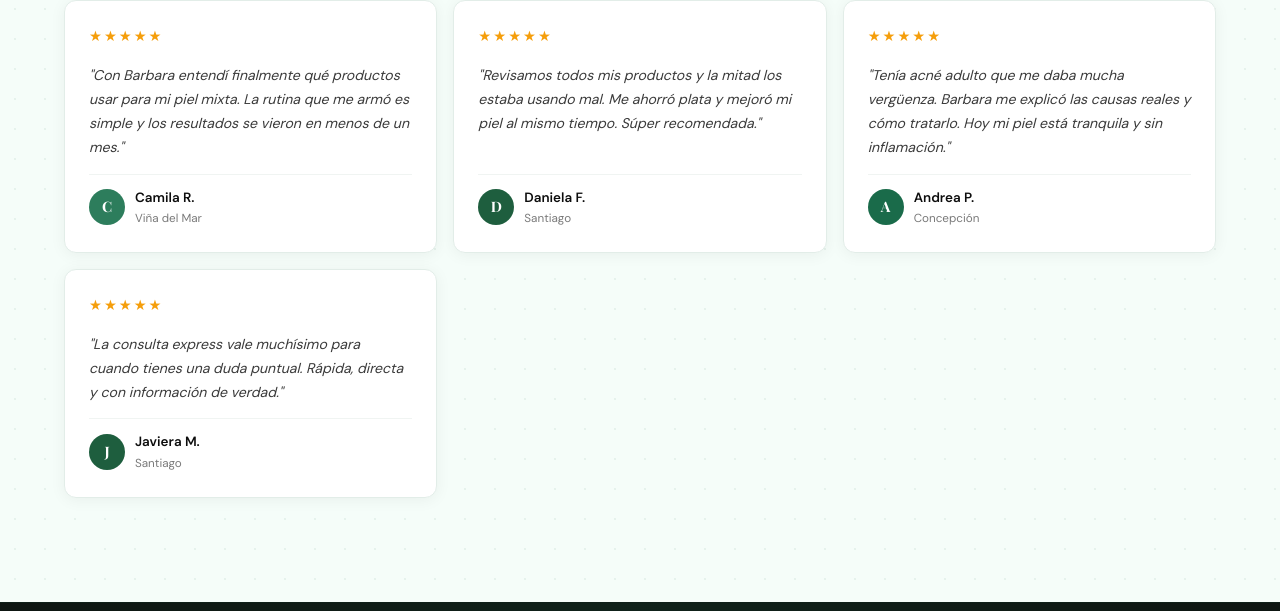
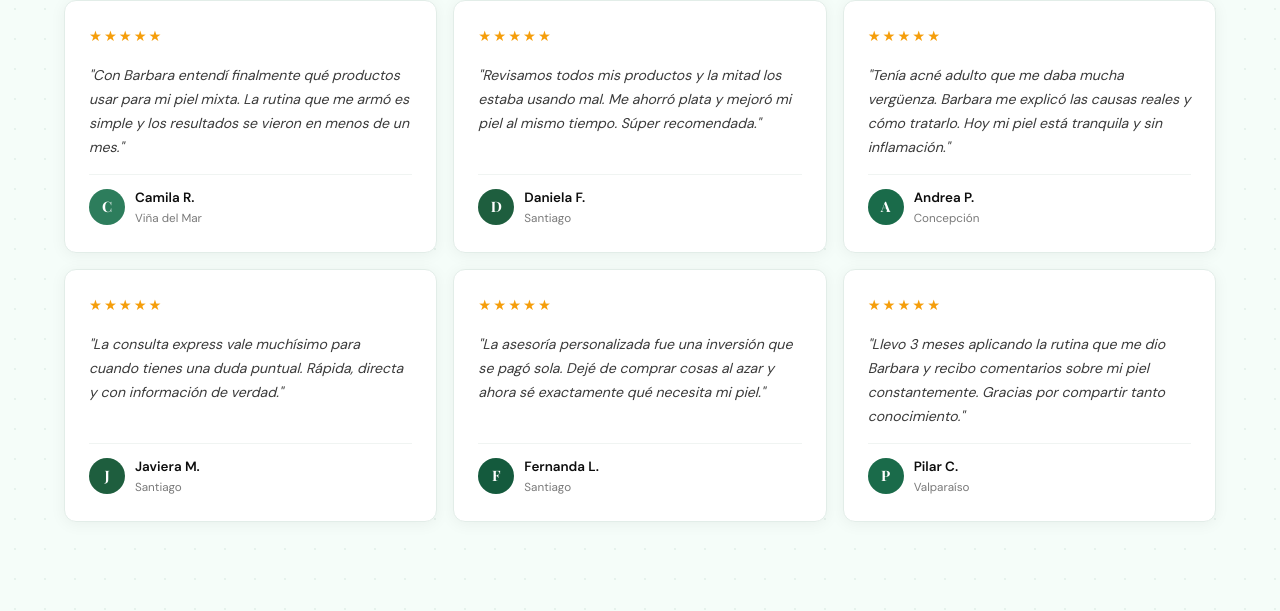
Before and after one commit to luisjap/bosskin, a website: page index.html in a window 1280 px wide. Shown: the part 3218-3829 px from the top of the page. Drawn offline with nearby package versions, Linux system fonts and the light colour scheme; a web font is replaced by a local one.

Commit message:
Reseñas: 6 cartas en desktop (2 filas de 3)

```diff
--- a/index.html
+++ b/index.html
@@ -758,6 +758,24 @@
         </div>
       </div>
 
+      <div class="review-card rv d3">
+        <div class="review-stars">★★★★★</div>
+        <p class="review-text">"La asesoría personalizada fue una inversión que se pagó sola. Dejé de comprar cosas al azar y ahora sé exactamente qué necesita mi piel."</p>
+        <div class="review-author">
+          <div class="review-av" style="background:#145a3d">F</div>
+          <div><div class="review-name">Fernanda L.</div><div class="review-loc">Santiago</div></div>
+        </div>
+      </div>
+
+      <div class="review-card rv d1">
+        <div class="review-stars">★★★★★</div>
+        <p class="review-text">"Llevo 3 meses aplicando la rutina que me dio Barbara y recibo comentarios sobre mi piel constantemente. Gracias por compartir tanto conocimiento."</p>
+        <div class="review-author">
+          <div class="review-av" style="background:#1A6B4A">P</div>
+          <div><div class="review-name">Pilar C.</div><div class="review-loc">Valparaíso</div></div>
+        </div>
+      </div>
+
     </div>
   </div>
 </section>
```
